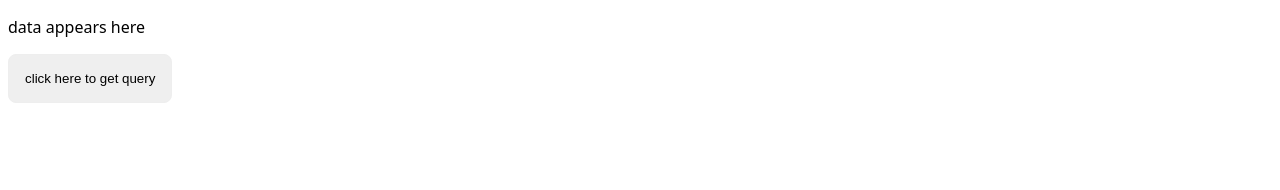
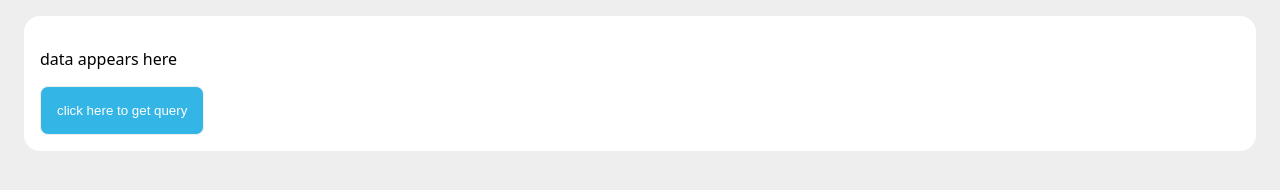
Before and after one commit to mehdimarjan/Optimism-Overtime-Markets, a plain HTML site: page index.html in a window 1280 px wide. Drawn offline with Linux system fonts and the light colour scheme.

Commit message:
Update style.css

```diff
--- a/style.css
+++ b/style.css
@@ -1,10 +1,21 @@
-body{
-    font-family: system-ui, -apple-system, BlinkMacSystemFont, 'Segoe UI', Roboto, Oxygen, Ubuntu, Cantarell, 'Open Sans', 'Helvetica Neue', sans-serif;
+body {
+  font-family: system-ui, -apple-system, BlinkMacSystemFont, "Segoe UI", Roboto,
+    Oxygen, Ubuntu, Cantarell, "Open Sans", "Helvetica Neue", sans-serif;
+  background-color: #eee;
+}
+
+.container {
+  padding: 16px;
+  margin: 16px;
+  background-color: #fff;
+  border-radius: 16px;
 }
 
 .btn {
-    border-radius: 8px;
-    border: 1px solid #eee;
-    padding: 16px;
-    cursor: pointer;
+  border-radius: 8px;
+  border: 1px solid #eee;
+  padding: 16px;
+  cursor: pointer;
+  background-color: #33b5e5;
+  color: #fff;
 }
```
